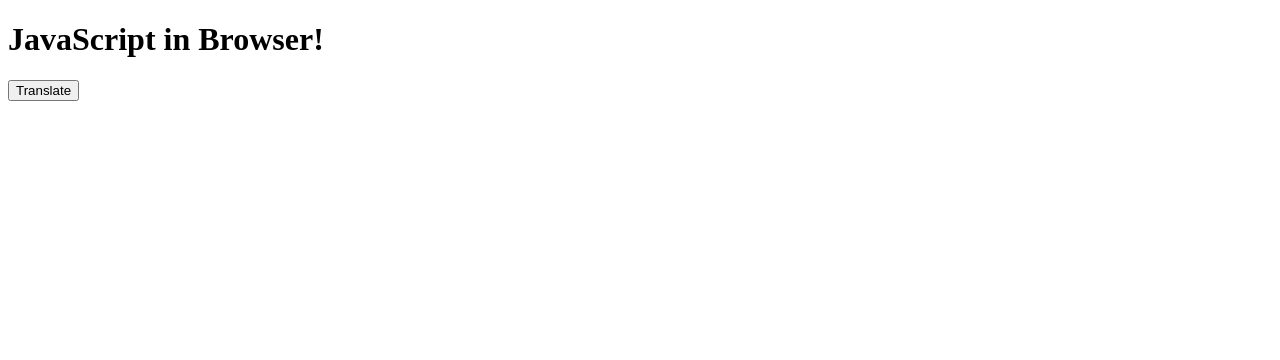
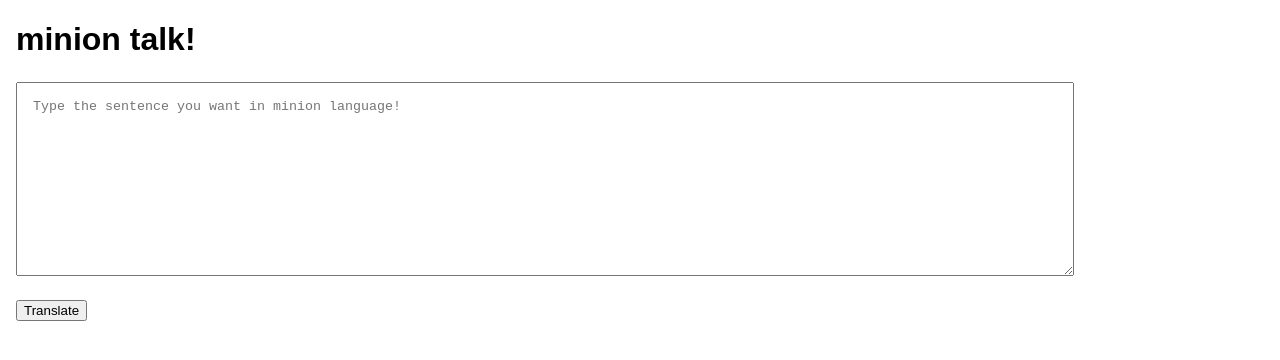
Before and after one commit to aritrabarik/neoG.camp-lesson-Four-markSix, a plain HTML site: page index.html in a window 1280 px wide. Drawn offline with Linux system fonts and the light colour scheme.

Commit message:
ex04: commit

```diff
--- a/app.js
+++ b/app.js
@@ -1,11 +1,15 @@
 // console.log("Hello, World!");
 
-//ex02
+//ex02:
 // var userName = prompt("Enter your name: ");
 // alert("Hey there " + userName + ", how are you doing?");
 
-//ex03
+//ex03:
 var btnTranslate = document.querySelector("#btn-translate");
 btnTranslate.addEventListener("click", function onClick() {
   console.log("clicked");
+  console.log(inputTxt.value);
 });
+
+//ex04:
+var inputTxt = document.querySelector("#input-txt");
--- a/index.html
+++ b/index.html
@@ -5,9 +5,33 @@
     <meta http-equiv="X-UA-Compatible" content="IE=edge" />
     <meta name="viewport" content="width=device-width, initial-scale=1.0" />
     <title>minions speak app</title>
+    <style>
+      body {
+        margin: 0;
+        padding: 0;
+      }
+
+      textarea {
+        display: block;
+        width: 80%;
+        height: 20vh;
+        margin: 1.5rem 1rem;
+        padding: 1rem;
+      }
+
+      h1,
+      button {
+        font-family: sans-serif;
+        margin-left: 1rem;
+      }
+    </style>
   </head>
   <body>
-    <h1>JavaScript in Browser!</h1>
+    <h1>minion talk!</h1>
+    <textarea
+      placeholder="Type the sentence you want in minion language!"
+      id="input-txt"
+    ></textarea>
     <button id="btn-translate">Translate</button>
     <script src="app.js"></script>
   </body>
```
